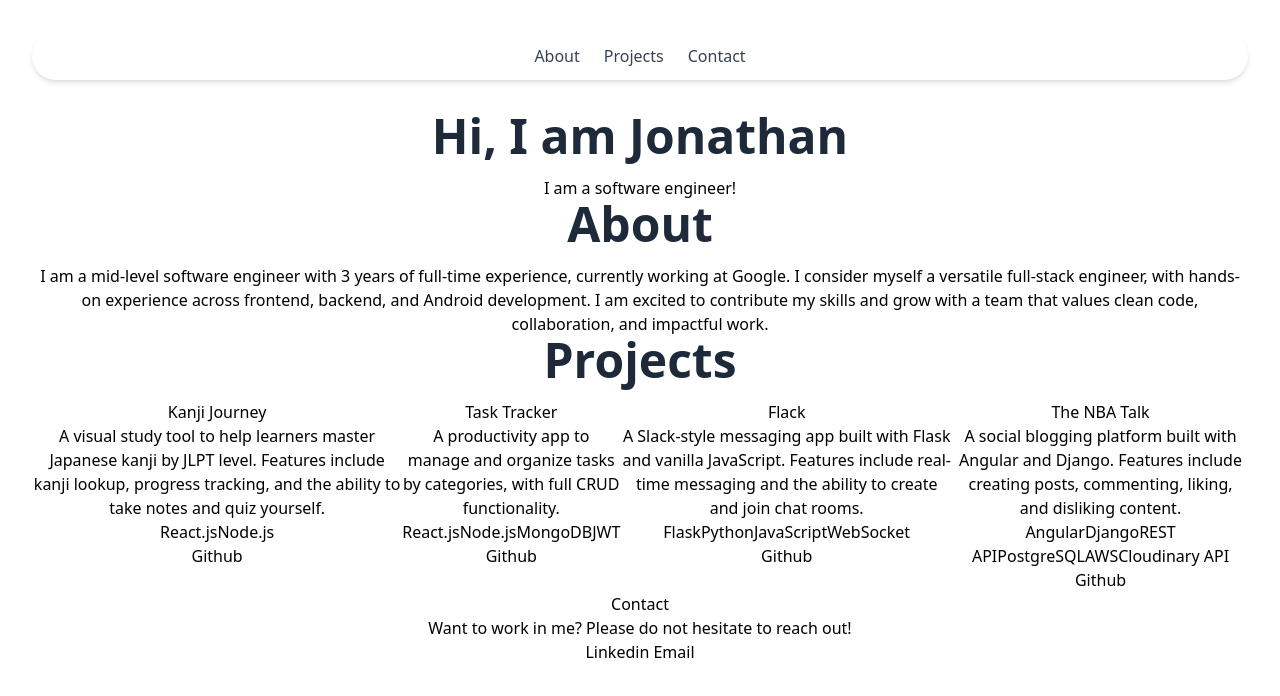
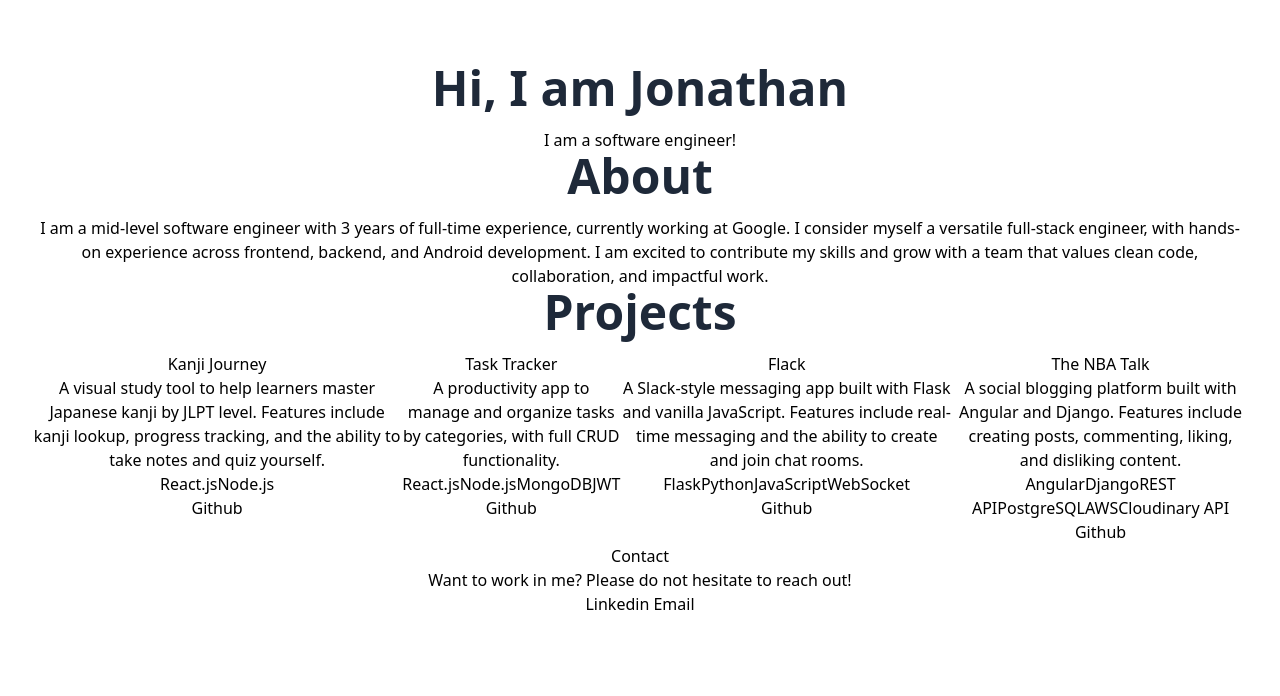
Before and after one commit to JoeKabongo/my-porfolio, a React (Vite) app: page / in a window 1280 px wide. Shown: the top 696 px of the page. Built offline with nearby package versions, Linux system fonts and the light colour scheme.

Commit message:
remove navbar for now

```diff
--- a/src/App.tsx
+++ b/src/App.tsx
@@ -2,13 +2,11 @@ import './App.css'
 import About from './components/About'
 import Contact from './components/Contact'
 import Hero from './components/Hero'
-import Navbar from './components/Navbar'
 import Projects from './components/Projects'
 
 const App = () => {
   return (
     <div className="">
-      <Navbar />
       <Hero />
       <About />
       <Projects />
--- a/src/components/Navbar.tsx
+++ /dev/null
@@ -1,21 +0,0 @@
-import React from 'react'
-
-const Navbar = () => {
-  return (
-    <header>
-      <nav className="flex justify-center bg-white px-6 py-3 rounded-full shadow-md flex space-x-6 text-gray-700 font-medium">
-        <a href="#about" className="hover:text-blue-600">
-          About
-        </a>
-        <a href="#projects" className="hover:text-blue-600">
-          Projects
-        </a>
-        <a href="#contact" className="hover:text-blue-600">
-          Contact
-        </a>
-      </nav>
-    </header>
-  )
-}
-
-export default Navbar
```
